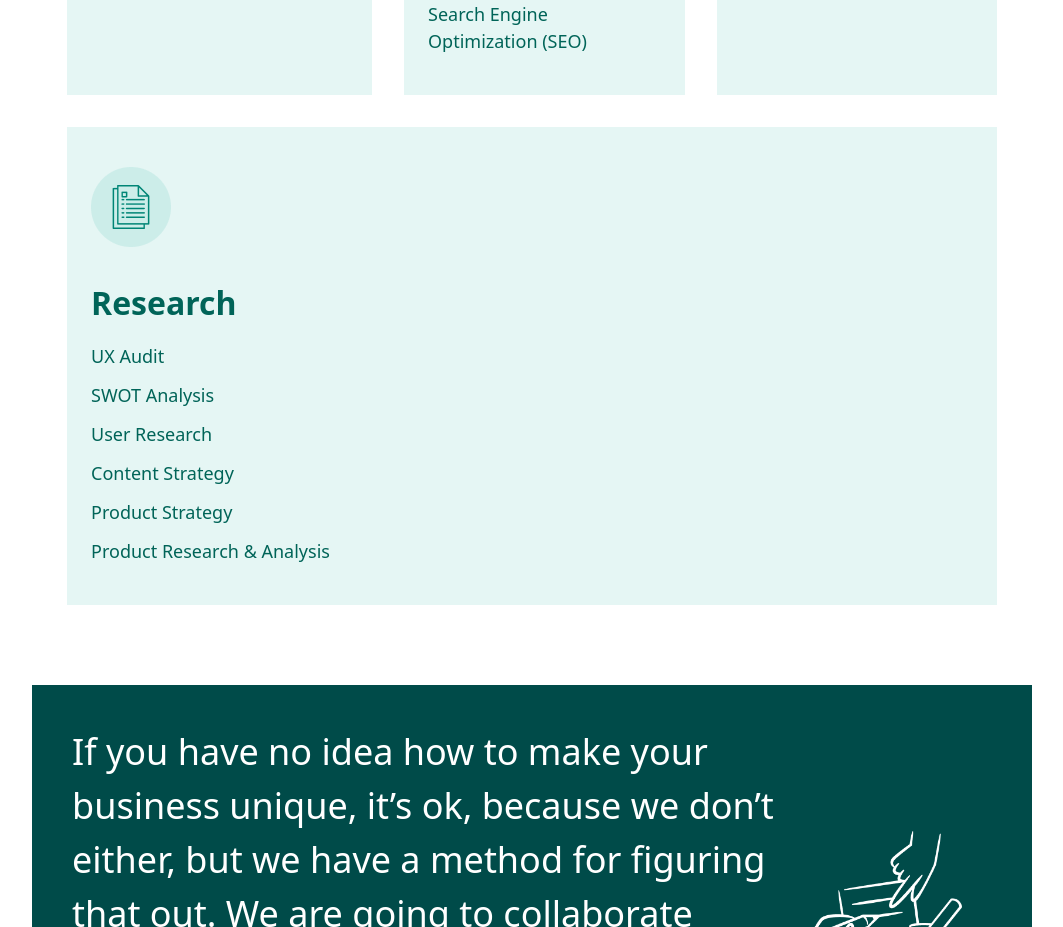
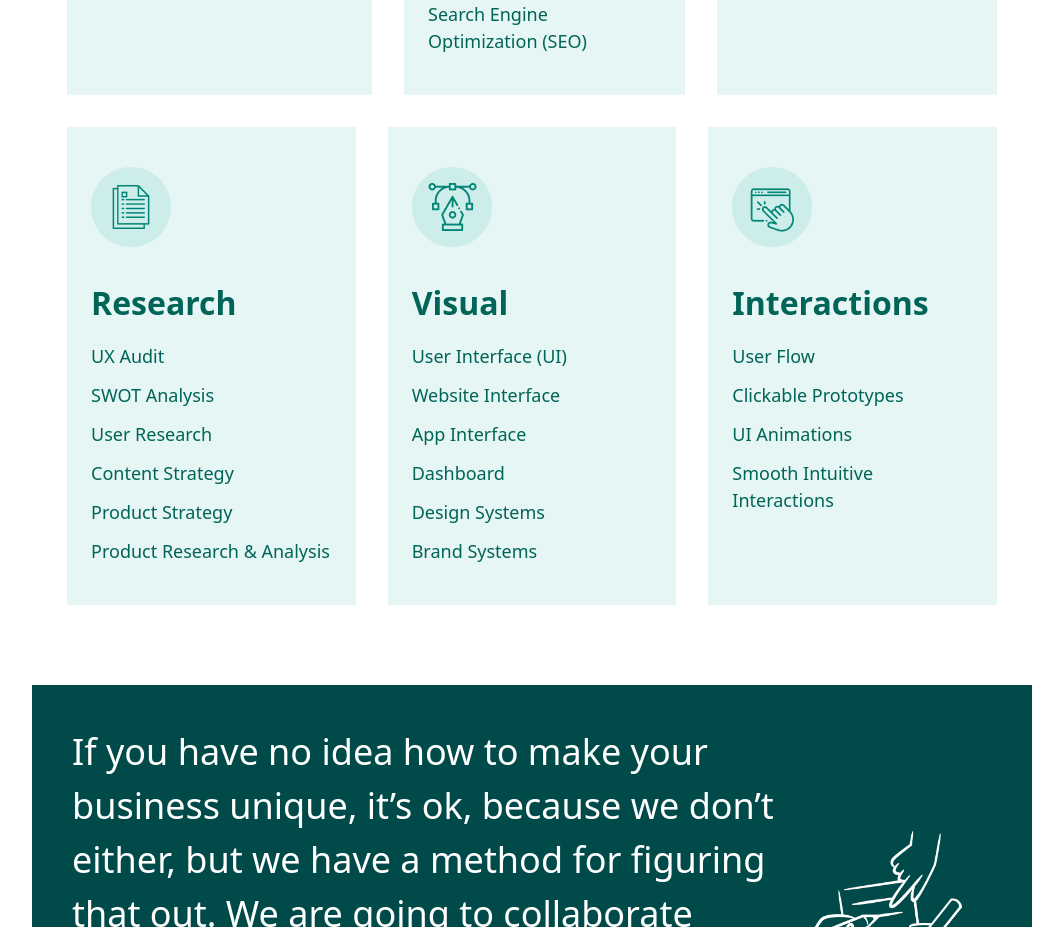
Before and after one commit to Sorel-Haller/duo, a Vue app: page /service in a window 1280 px wide. Shown: the part 1540-2467 px from the top of the page, without its empty margins (108-1171 px from the left). Built offline with nearby package versions, Linux system fonts and the light colour scheme.

Commit message:
Added Visual and Interacations card icons and text.

```diff
--- a/src/components/capabilitiesService.vue
+++ b/src/components/capabilitiesService.vue
@@ -68,7 +68,7 @@
                             </div>
                         </div>
                     </div>
-                    <div class="flex flex-col md:flex-row gap-[32px]">
+                    <div class="flex flex-col lg:flex-row gap-[32px]">
                         <div class="bg-[#E5F6F4] w-full flex flex-col gap-[32px] px-[24px] py-[40px]">
                             <div>
                                 <img src="@/assets/Icon-Research.png" alt="Profile" class="w-[80px] h-auto" />
@@ -87,6 +87,40 @@
                                 </ul>
                             </div>
                         </div>
+                        <div class="bg-[#E5F6F4] w-full flex flex-col gap-[32px] px-[24px] py-[40px]">
+                            <div>
+                                <img src="@/assets/Icon-Visual.png" alt="Profile" class="w-[80px] h-auto" />
+                            </div>
+                            <div class="flex flex-col gap-[16px]">
+                                <h3 class="font-outfit font-semibold text-[#006458] text-[32px] text-nowrap">
+                                    Visual
+                                </h3>
+                                <ul class="flex flex-col gap-[12px]">
+                                    <li class="font-supreme font-regular text-[#006458] text-[18px]">User Interface (UI)</li>
+                                    <li class="font-supreme font-regular text-[#006458] text-[18px]">Website Interface</li>
+                                    <li class="font-supreme font-regular text-[#006458] text-[18px]">App Interface</li>
+                                    <li class="font-supreme font-regular text-[#006458] text-[18px]">Dashboard</li>
+                                    <li class="font-supreme font-regular text-[#006458] text-[18px]">Design Systems</li>
+                                    <li class="font-supreme font-regular text-[#006458] text-[18px]">Brand Systems</li>
+                                </ul>
+                            </div>
+                        </div>
+                        <div class="bg-[#E5F6F4] w-full flex flex-col gap-[32px] px-[24px] py-[40px]">
+                            <div>
+                                <img src="@/assets/Icon-Interactions.png" alt="Profile" class="w-[80px] h-auto" />
+                            </div>
+                            <div class="flex flex-col gap-[16px]">
+                                <h3 class="font-outfit font-semibold text-[#006458] text-[32px] text-nowrap">
+                                    Interactions
+                                </h3>
+                                <ul class="flex flex-col gap-[12px]">
+                                    <li class="font-supreme font-regular text-[#006458] text-[18px]">User Flow</li>
+                                    <li class="font-supreme font-regular text-[#006458] text-[18px]">Clickable Prototypes</li>
+                                    <li class="font-supreme font-regular text-[#006458] text-[18px]">UI Animations</li>
+                                    <li class="font-supreme font-regular text-[#006458] text-[18px]">Smooth Intuitive Interactions</li>
+                                </ul>
+                            </div>
+                        </div>
                     </div>
                 </div>
             </div>
```
